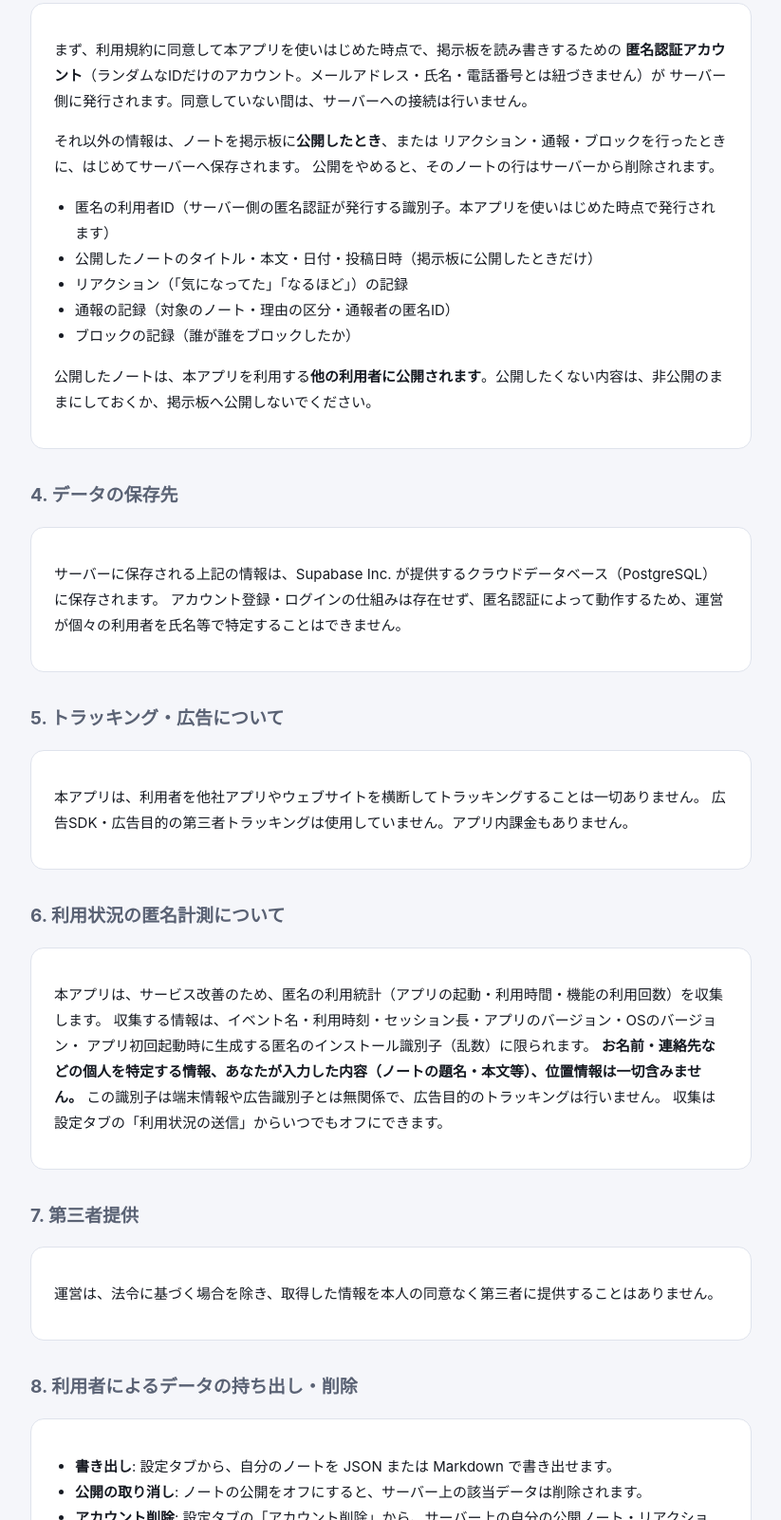
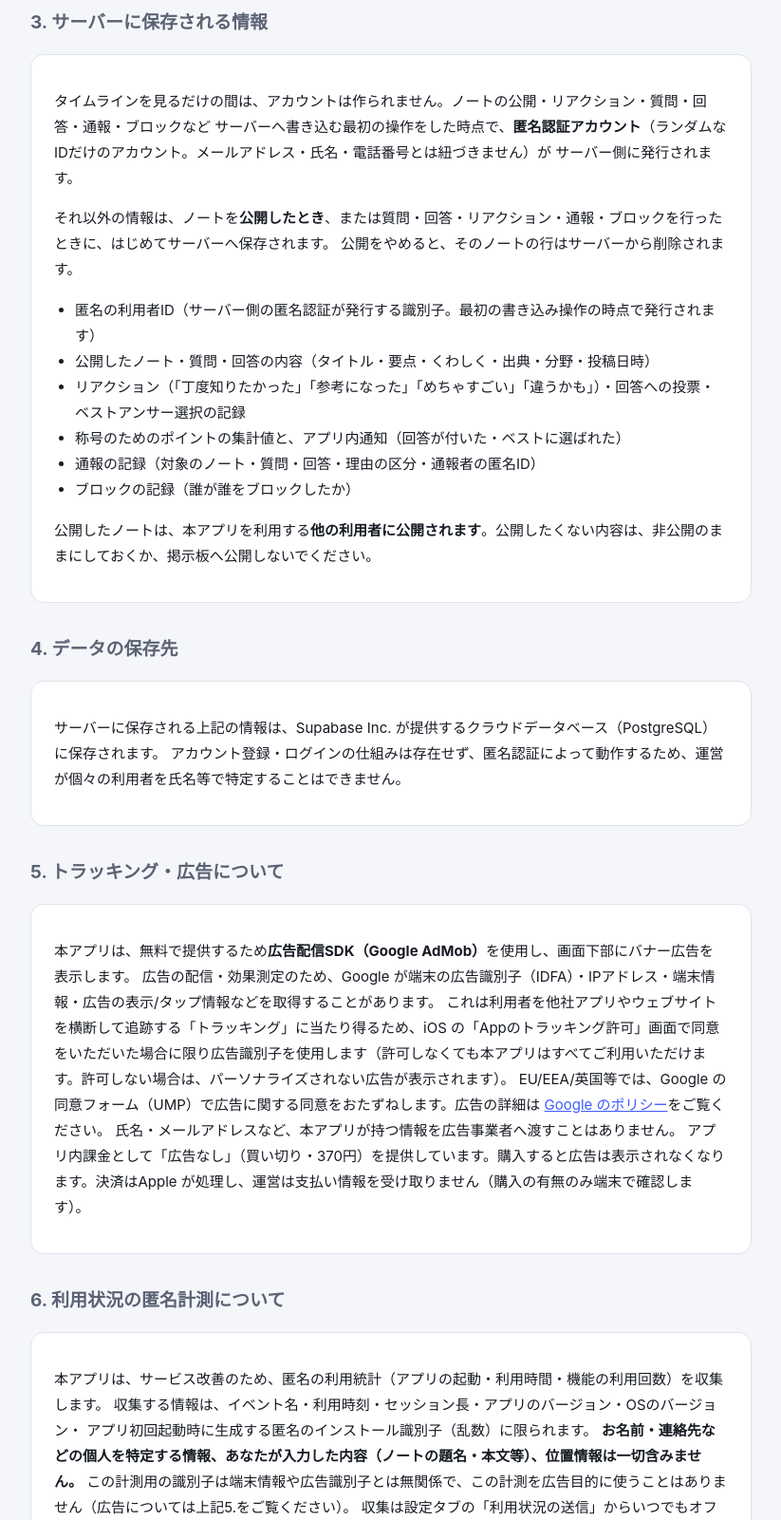
Before and after one commit to DrQururi/zatsugaku-note-legal, a plain HTML site: page index.html in a window 1280 px wide. Shown: the part 1199-2800 px from the top of the page at 95% size, without its empty margins (228-1051 px from the left). Drawn offline with Linux system fonts and the light colour scheme.

Commit message:
プライバシーポリシー v3: 3行カード・教えて！・広告(AdMob/ATT/UMP)・広告なし買い切り

```diff
--- a/index.html
+++ b/index.html
@@ -66,12 +66,12 @@
 </div>
 
 <h1 id="privacy">雑学ノート プライバシーポリシー</h1>
-<p class="updated">最終更新日: 2026年10月2日</p>
+<p class="updated">最終更新日: 2026年11月16日</p>
 
 <div class="card">
 <p>
-「雑学ノート」（以下「本アプリ」）は、日常のふとした疑問を自分でタイトルに書き、答えも自分で調べて書く教養ノートアプリです。
-書いたノートはカレンダーで振り返ることができ、任意で掲示板に公開して他の利用者と共有できます。
+「雑学ノート」（以下「本アプリ」）は、雑学を「タイトル＋要点3行」のカードにまとめて残し、任意でタイムラインに公開して他の利用者と共有できるアプリです。
+公開されたカードにはリアクションがつき、「教えて！」では疑問を投稿して他の利用者から3行カード形式の回答を受け取れます。書いたノートはカレンダー・分野別で振り返ることができます。
 本アプリの開発・運営者（以下「運営」）は、利用者のプライバシーを尊重し、以下の方針に基づき情報を取り扱います。
 </p>
 </div>
@@ -93,7 +93,8 @@
 <div class="card">
 <p>以下は利用者の端末内にのみ保存され、運営やサーバーへ送信されません。</p>
 <ul>
-  <li><strong>非公開のノート</strong>（タイトル＝疑問、本文＝答え・調べたこと、日付）。掲示板に公開していないノートはサーバーへ送信されません。</li>
+  <li><strong>非公開のノート</strong>（タイトル・要点・くわしく・出典・分野・日付）。「自分だけ」にしたノートはサーバーへ送信されません。</li>
+  <li>「広告なし」購入済みかどうかの記録</li>
   <li>端末内の識別子（端末で1回だけ発行するランダムな値。氏名やメールアドレスとは紐づかず、サーバーへは送信されません。3. のサーバー側の匿名IDとは別のものです）</li>
   <li>利用規約への同意状況・年齢確認（18歳以上）の結果</li>
   <li>表示テーマ（ライト／ダーク／システム）の設定</li>
@@ -103,20 +104,20 @@
 <h2>3. サーバーに保存される情報</h2>
 <div class="card">
 <p>
-まず、利用規約に同意して本アプリを使いはじめた時点で、掲示板を読み書きするための
-<strong>匿名認証アカウント</strong>（ランダムなIDだけのアカウント。メールアドレス・氏名・電話番号とは紐づきません）が
-サーバー側に発行されます。同意していない間は、サーバーへの接続は行いません。
+タイムラインを見るだけの間は、アカウントは作られません。ノートの公開・リアクション・質問・回答・通報・ブロックなど
+サーバーへ書き込む最初の操作をした時点で、<strong>匿名認証アカウント</strong>（ランダムなIDだけのアカウント。メールアドレス・氏名・電話番号とは紐づきません）が
+サーバー側に発行されます。
 </p>
 <p>
-それ以外の情報は、ノートを掲示板に<strong>公開したとき</strong>、または
-リアクション・通報・ブロックを行ったときに、はじめてサーバーへ保存されます。
+それ以外の情報は、ノートを<strong>公開したとき</strong>、または質問・回答・リアクション・通報・ブロックを行ったときに、はじめてサーバーへ保存されます。
 公開をやめると、そのノートの行はサーバーから削除されます。
 </p>
 <ul>
-  <li>匿名の利用者ID（サーバー側の匿名認証が発行する識別子。本アプリを使いはじめた時点で発行されます）</li>
-  <li>公開したノートのタイトル・本文・日付・投稿日時（掲示板に公開したときだけ）</li>
-  <li>リアクション（「気になってた」「なるほど」）の記録</li>
-  <li>通報の記録（対象のノート・理由の区分・通報者の匿名ID）</li>
+  <li>匿名の利用者ID（サーバー側の匿名認証が発行する識別子。最初の書き込み操作の時点で発行されます）</li>
+  <li>公開したノート・質問・回答の内容（タイトル・要点・くわしく・出典・分野・投稿日時）</li>
+  <li>リアクション（「丁度知りたかった」「参考になった」「めちゃすごい」「違うかも」）・回答への投票・ベストアンサー選択の記録</li>
+  <li>称号のためのポイントの集計値と、アプリ内通知（回答が付いた・ベストに選ばれた）</li>
+  <li>通報の記録（対象のノート・質問・回答・理由の区分・通報者の匿名ID）</li>
   <li>ブロックの記録（誰が誰をブロックしたか）</li>
 </ul>
 <p>
@@ -135,8 +136,13 @@
 <h2>5. トラッキング・広告について</h2>
 <div class="card">
 <p>
-本アプリは、利用者を他社アプリやウェブサイトを横断してトラッキングすることは一切ありません。
-広告SDK・広告目的の第三者トラッキングは使用していません。アプリ内課金もありません。
+本アプリは、無料で提供するため<strong>広告配信SDK（Google AdMob）</strong>を使用し、画面下部にバナー広告を表示します。
+広告の配信・効果測定のため、Google が端末の広告識別子（IDFA）・IPアドレス・端末情報・広告の表示/タップ情報などを取得することがあります。
+これは利用者を他社アプリやウェブサイトを横断して追跡する「トラッキング」に当たり得るため、iOS の「Appのトラッキング許可」画面で同意をいただいた場合に限り広告識別子を使用します（許可しなくても本アプリはすべてご利用いただけます。許可しない場合は、パーソナライズされない広告が表示されます）。
+EU/EEA/英国等では、Google の同意フォーム（UMP）で広告に関する同意をおたずねします。広告の詳細は
+<a href="https://policies.google.com/technologies/partner-sites">Google のポリシー</a>をご覧ください。
+氏名・メールアドレスなど、本アプリが持つ情報を広告事業者へ渡すことはありません。
+アプリ内課金として「広告なし」（買い切り・370円）を提供しています。購入すると広告は表示されなくなります。決済はApple が処理し、運営は支払い情報を受け取りません（購入の有無のみ端末で確認します）。
 </p>
 </div>
 
@@ -147,14 +153,14 @@
 収集する情報は、イベント名・利用時刻・セッション長・アプリのバージョン・OSのバージョン・
 アプリ初回起動時に生成する匿名のインストール識別子（乱数）に限られます。
 <strong>お名前・連絡先などの個人を特定する情報、あなたが入力した内容（ノートの題名・本文等）、位置情報は一切含みません。</strong>
-この識別子は端末情報や広告識別子とは無関係で、広告目的のトラッキングは行いません。
+この計測用の識別子は端末情報や広告識別子とは無関係で、この計測を広告目的に使うことはありません（広告については上記5.をご覧ください）。
 収集は設定タブの「利用状況の送信」からいつでもオフにできます。
 </p>
 </div>
 
 <h2>7. 第三者提供</h2>
 <div class="card">
-<p>運営は、法令に基づく場合を除き、取得した情報を本人の同意なく第三者に提供することはありません。</p>
+<p>運営は、法令に基づく場合を除き、取得した情報を本人の同意なく第三者に提供することはありません。ただし、上記5.のとおり、広告配信のため Google（AdMob）が広告識別子等を自らの責任で取得します。</p>
 </div>
 
 <h2>8. 利用者によるデータの持ち出し・削除</h2>
@@ -188,8 +194,8 @@
 <h2 style="margin-top:0">対象年齢・サービス内容</h2>
 <p>
 本アプリ「雑学ノート」は、自分の疑問と、自分で調べた答えを書き残す教養ノートアプリです（18歳以上を対象としています）。
-書いたノートは既定では非公開で、利用者が選んだときだけ掲示板に公開されます。掲示板に並ぶノートおよびリアクションは、
-すべて利用者が作成するコンテンツ（UGC）です。なお、掲示板には運営が用意したサンプルノートも「運営」名義で含まれます。
+書いたノートは、利用者が「公開」を選んだときだけタイムラインに公開されます（自分だけに保存もできます）。タイムラインや「教えて！」に並ぶノート・質問・回答・リアクションは、
+すべて利用者が作成するコンテンツ（UGC）です。なお、タイムラインには運営が用意した雑学ノート・質問も「雑学ノート編集部」名義で含まれます。
 </p>
 <p>
 本アプリには、コメント（返信）欄・ダイレクトメッセージ（DM）・画像の投稿・出会いを目的とした機能はありません。
```
